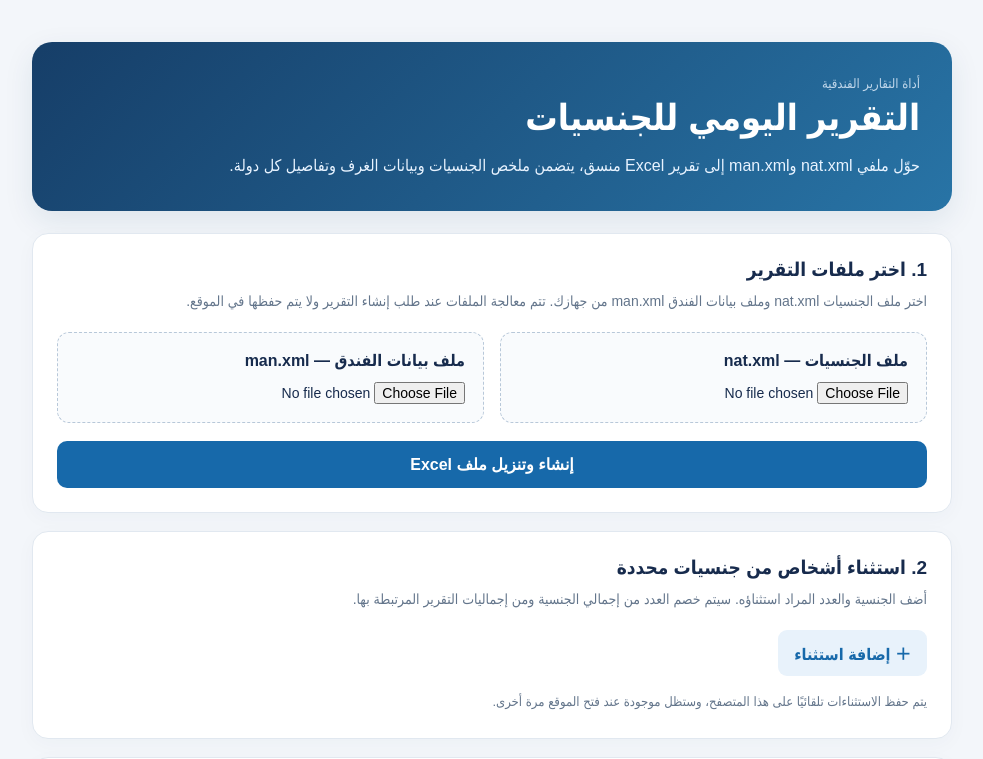
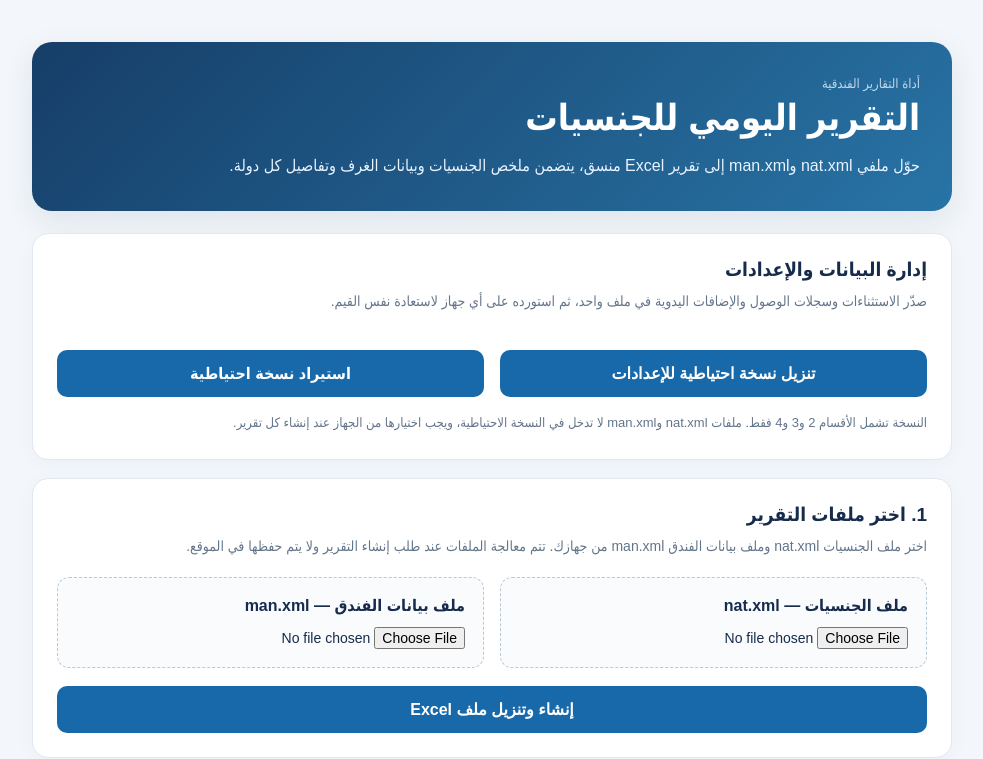
Before and after one commit to dsaad12344321-svg/nationality, a Next.js app: page / in a window 1280 px wide. Shown: the top 759 px of the page, without its empty margins (148-1131 px from the left). Built offline with nearby package versions, Linux system fonts and the light colour scheme.

Commit message:
Add portable settings backup import and export

```diff
--- a/app/page.tsx
+++ b/app/page.tsx
@@ -84,6 +84,70 @@ export default function Home() {
     setArrivalRecords((items) => [...items, { id: Date.now(), code: "ES", count: 1, arrivalDate: "", departureDate: "" }]);
   }
 
+  function exportSettings() {
+    const backup = {
+      app: "nationality-report",
+      version: 1,
+      exportedAt: new Date().toISOString(),
+      exclusions,
+      arrivalRecords,
+      additions,
+    };
+    const blob = new Blob([JSON.stringify(backup, null, 2)], { type: "application/json;charset=utf-8" });
+    const url = URL.createObjectURL(blob);
+    const link = document.createElement("a");
+    link.href = url;
+    link.download = `nationality-settings-${new Date().toISOString().slice(0, 10)}.json`;
+    document.body.appendChild(link);
+    link.click();
+    link.remove();
+    URL.revokeObjectURL(url);
+    setKind("success");
+    setMessage("تم تصدير جميع الإعدادات بنجاح. احتفظ بملف JSON لاستخدامه على أي جهاز.");
+  }
+
+  async function importSettings(event: React.ChangeEvent<HTMLInputElement>) {
+    const file = event.target.files?.[0];
+    event.target.value = "";
+    if (!file) return;
+    try {
+      const parsed = JSON.parse(await file.text());
+      if (!parsed || parsed.app !== "nationality-report" || parsed.version !== 1 ||
+          !Array.isArray(parsed.exclusions) || !Array.isArray(parsed.arrivalRecords) || !Array.isArray(parsed.additions)) {
+        throw new Error("ملف النسخة الاحتياطية غير صالح أو لا يتوافق مع إصدار الموقع.");
+      }
+      const normalizeCount = (value: unknown) => {
+        const count = Number(value);
+        if (!Number.isInteger(count) || count < 1) throw new Error("يوجد عدد غير صحيح داخل ملف النسخة الاحتياطية.");
+        return count;
+      };
+      const normalizeCode = (value: unknown) => {
+        const code = String(value ?? "").trim().toUpperCase();
+        if (!/^[A-Z]{2,3}$/.test(code)) throw new Error("يوجد كود جنسية غير صحيح داخل ملف النسخة الاحتياطية.");
+        return code;
+      };
+      const normalizeId = (value: unknown, index: number) => Number(value) > 0 ? Number(value) : Date.now() + index;
+      const restoredExclusions: Exclusion[] = parsed.exclusions.map((item: any, index: number) => ({
+        id: normalizeId(item?.id, index), code: normalizeCode(item?.code), count: normalizeCount(item?.count),
+      }));
+      const restoredArrivals: ArrivalRecord[] = parsed.arrivalRecords.map((item: any, index: number) => ({
+        id: normalizeId(item?.id, index), code: normalizeCode(item?.code), count: normalizeCount(item?.count),
+        arrivalDate: String(item?.arrivalDate ?? ""), departureDate: String(item?.departureDate ?? ""),
+      }));
+      const restoredAdditions: ManualAddition[] = parsed.additions.map((item: any, index: number) => ({
+        id: normalizeId(item?.id, index), code: normalizeCode(item?.code), count: normalizeCount(item?.count),
+      }));
+      setExclusions(restoredExclusions);
+      setArrivalRecords(restoredArrivals);
+      setAdditions(restoredAdditions);
+      setKind("success");
+      setMessage("تم استيراد الإعدادات الثلاثة بنجاح، وسيتم حفظها تلقائيًا على هذا الجهاز.");
+    } catch (error) {
+      setKind("error");
+      setMessage(error instanceof Error ? error.message : "تعذر قراءة ملف النسخة الاحتياطية.");
+    }
+  }
+
   async function generateReport() {
     if (!natFile || !manFile) {
       setKind("error");
@@ -145,6 +209,17 @@ export default function Home() {
         <h1>التقرير اليومي للجنسيات</h1>
         <p>حوّل ملفي nat.xml وman.xml إلى تقرير Excel منسق، يتضمن ملخص الجنسيات وبيانات الغرف وتفاصيل كل دولة.</p>
       </header>
+
+      <section className="panel">
+        <h2>إدارة البيانات والإعدادات</h2>
+        <p className="muted">صدّر الاستثناءات وسجلات الوصول والإضافات اليدوية في ملف واحد، ثم استورده على أي جهاز لاستعادة نفس القيم.</p>
+        <div className="uploads">
+          <button type="button" className="button" onClick={exportSettings} disabled={!ready}>تنزيل نسخة احتياطية للإعدادات</button>
+          <label className="button" htmlFor="settings-backup" style={{ display: "inline-flex", alignItems: "center", justifyContent: "center", cursor: "pointer" }}>استيراد نسخة احتياطية</label>
+          <input id="settings-backup" type="file" accept=".json,application/json" onChange={importSettings} style={{ display: "none" }} />
+        </div>
+        <p className="saved-hint">النسخة تشمل الأقسام 2 و3 و4 فقط. ملفات nat.xml وman.xml لا تدخل في النسخة الاحتياطية، ويجب اختيارها من الجهاز عند إنشاء كل تقرير.</p>
+      </section>
 
       <section className="panel">
         <h2>1. اختر ملفات التقرير</h2>
```
